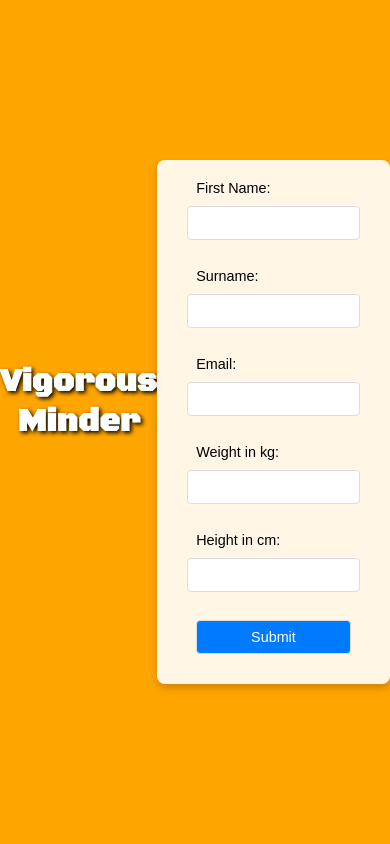
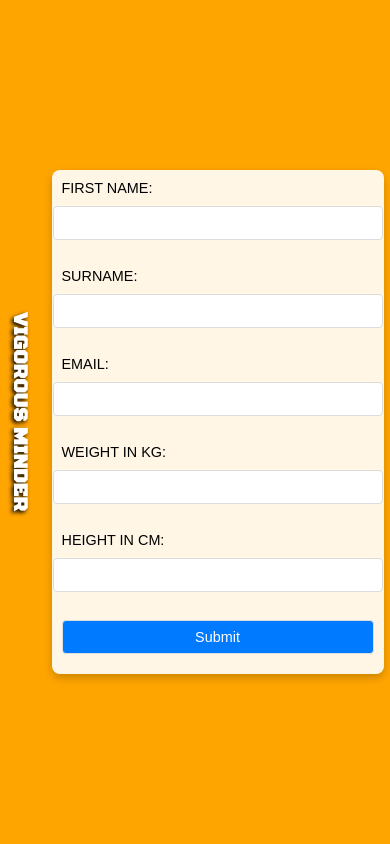
Before and after one commit to Klurifixus/Vigorous, a Flask app: page / in a window 390 px wide. Run offline with Flask 3, Linux system fonts and the light colour scheme.

Commit message:
add class for h1 and asked chat gpt for styles upd

```diff
--- a/static/style.css
+++ b/static/style.css
@@ -3,6 +3,7 @@ body, h1, form {
     margin: 0;
     padding: 0;
     font-family: Arial, sans-serif;
+    text-transform: uppercase;  /* Make all text capitalized */
 }
 
 /* Set the background image */
@@ -20,7 +21,7 @@ body {
 h1 {
     text-align: center;
     color: #ffffff;
-    margin-bottom: 40px;  /* adjusted spacing between h1 and form */
+    margin-bottom: 40px;
     font-family: 'Black Ops One', cursive;
     text-shadow: 2px 2px 4px #000000;
 }
@@ -32,20 +33,20 @@ form {
     width: 100%;
     max-width: 400px;
     box-shadow: 0 4px 8px rgba(0,0,0,0.2);
-    display: flex;         /* added */
-    flex-direction: column;/* added */
-    align-items: center;   /* added */
+    display: flex;
+    flex-direction: column;
+    align-items: center;
 }
 
 label, input {
     display: block;
-    width: 80%;   /* reduced width */
+    width: 80%;
     margin-bottom: 10px;
-    font-size: 0.9rem;   /* reduced font size */
+    font-size: 0.9rem;
 }
 
 input {
-    padding: 8px;        /* reduced padding */
+    padding: 8px;
     border-radius: 4px;
     border: 1px solid #ddd;
     background-color: #fff;
@@ -66,6 +67,12 @@ input[type="submit"] {
 
 input[type="submit"]:hover {
     background-color: #0056b3;
+}
+
+.vertical-text {
+    writing-mode: vertical-rl;
+    text-transform: uppercase;
+    margin-right: 20px;
 }
 
 /* Modal Styles */
@@ -99,3 +106,20 @@ input[type="submit"]:hover {
     font-size: 20px;
     cursor: pointer;
 }
+
+/* Responsiveness */
+@media (max-width: 768px) {
+    h1 {
+        font-size: 20px;
+        margin-bottom: 20px;
+    }
+
+    form {
+        width: 80%;
+        padding: 10px;
+    }
+
+    label, input {
+        width: 100%;
+    }
+}
--- a/templates/index.html
+++ b/templates/index.html
@@ -12,7 +12,7 @@
     <title>Vigorous Minder</title>
 </head>
 <body>
-    <h1>Vigorous Minder</h1>
+    <h1 class="vertical-text">Vigorous Minder</h1>
     <form action="/submit" method="post" id="bmi-form">
 
         <label for="first_name">First Name: </label>
```
